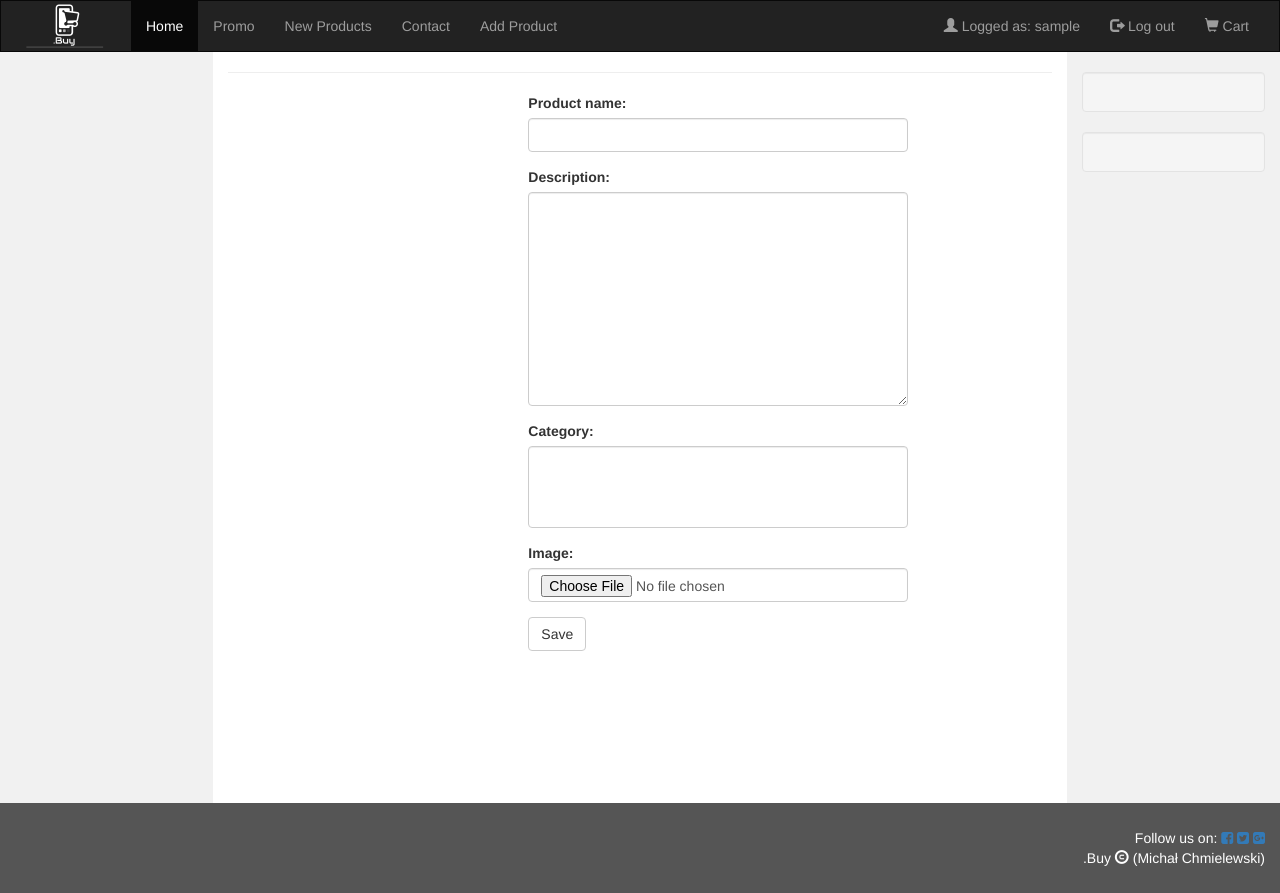
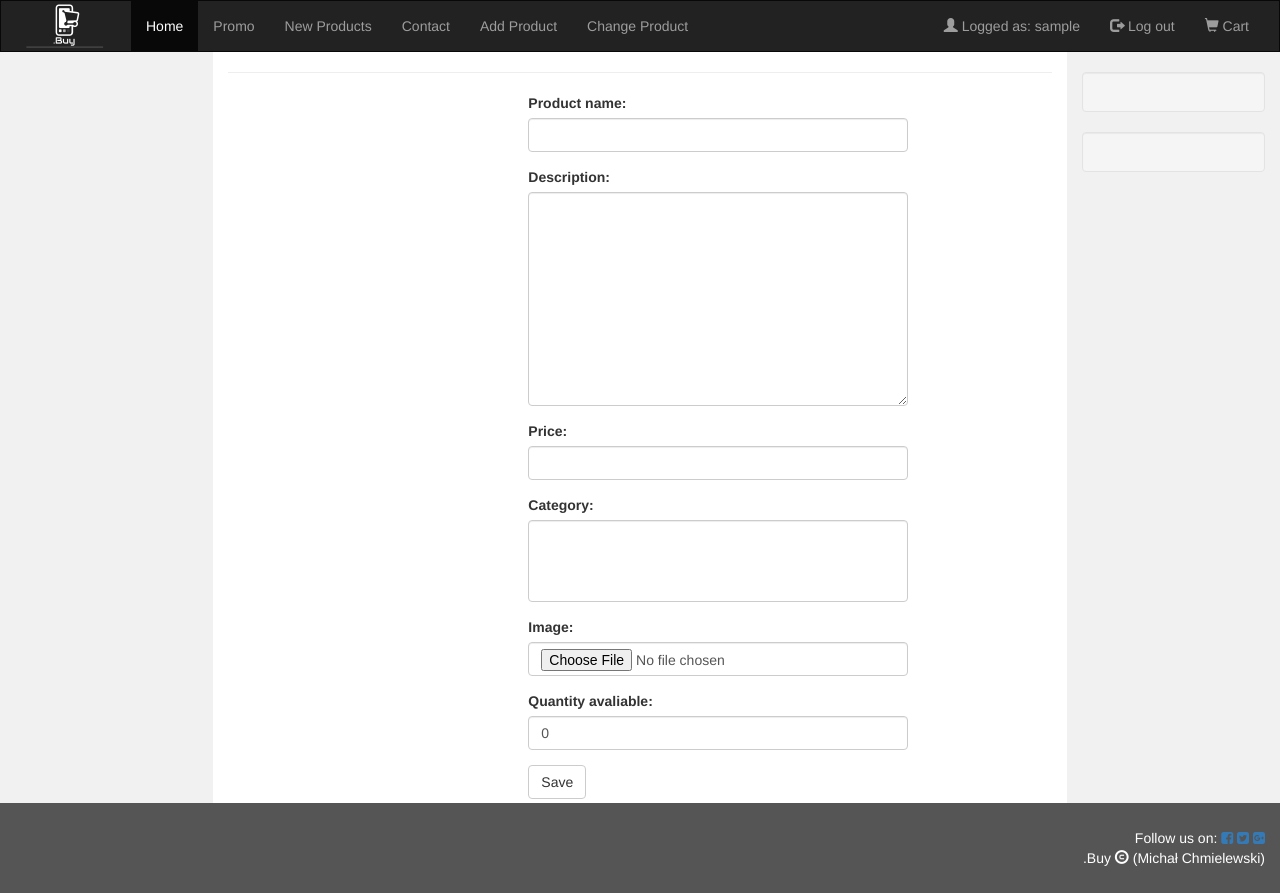
Before and after one commit to chmielak90/Shop, a Django app: page /add_product in a window 1280 px wide. Run offline with Django 3.2, Linux system fonts and the light colour scheme; the visitor is signed in with stand-in values (Sample User, id 1); data that the repository does not hold is empty; some libraries are stand-ins or nearby versions.

Commit message:
Edit - AddProductView; add - ProductView, NewProductView

```diff
--- a/online_store/urls.py
+++ b/online_store/urls.py
@@ -19,8 +19,9 @@ from django.conf.urls.static import static
 from django.contrib import admin
 
 from shop.views import (ShopView, LogIn, LogOutView, RegisterView, EditUserSignView,
-                        AddAddressView, EditAddressView, ShowAddressesView, UserInfoView, AddProductView, CreateView,
-                        ProductView, UserEditView, PromoView, NewProductView, ContactView, ChangePasswordView)
+                        AddAddressView, EditAddressView, ShowAddressesView, UserInfoView, AddProductView,
+                        ProductView, UserEditView, PromoView, NewProductView, ContactView, ChangePasswordView,
+                        ShoppingCartView, ChangeProductView)
 
 
 urlpatterns = [
@@ -35,11 +36,13 @@ urlpatterns = [
     url(r'^edit_address/(?P<pk>(\d)+)$', EditAddressView.as_view(), name='edit_address'),
     url(r'^user$', UserInfoView.as_view(), name='user_info'),
     url(r'^add_product$', AddProductView.as_view(), name='add_product'),
+    url(r'^change_product', ChangeProductView.as_view(), name='change_product'),
     url(r'^product/(?P<id>(\d)+)$', ProductView.as_view(), name='product_view'),
     url(r'^edit_user$', UserEditView.as_view()),
     url(r'^promo$', PromoView.as_view(), name='promo'),
     url(r'^news$', NewProductView.as_view(), name='new_products'),
     url(r'^contact_us$', ContactView.as_view(), name='contact_us'),
     url(r'^change_password$', ChangePasswordView.as_view(), name='change_password'),
+    url(r'^cart$', ShoppingCartView.as_view(),name='shopping_cart'),
 
 ] + static(settings.MEDIA_URL, document_root=settings.MEDIA_ROOT)
--- a/shop/forms.py
+++ b/shop/forms.py
@@ -1,5 +1,7 @@
 from django import forms
 from django.core.validators import EmailValidator
+
+from shop.models import Product, ProductAvailability
 
 
 class LoginForm(forms.Form):
@@ -71,3 +73,32 @@ class ChangePasswordForm(forms.Form):
             raise forms.ValidationError(
                 "Password's don't match!"
             )
+
+
+class ProductQuantityForm(forms.Form):
+
+    CNT_QUANTITY = {
+        'name': "quantity",
+        'min': "1",
+        'step': "1",
+        'value':  "1",
+        'class': "form-control input-sm col-sm-4 quantity_product",
+    }
+
+    quantity = forms.IntegerField(label="", widget=forms.NumberInput(attrs=CNT_QUANTITY))
+
+
+class ProductAvailabilityForm(forms.ModelForm):
+    CNT_QUANTITY = {
+        'name': "quantity",
+        'min': "0",
+        'step': "1",
+        'value': "0",
+        'class': "form-control col-sm-4",
+    }
+
+    quantity = forms.IntegerField(label="Quantity avaliable", widget=forms.NumberInput(attrs=CNT_QUANTITY))
+
+    class Meta:
+        model = Product
+        fields = '__all__'
--- a/shop/models.py
+++ b/shop/models.py
@@ -24,7 +24,9 @@ class Address(models.Model):
 class Order(models.Model):
     user = models.ForeignKey(User)
     comments = models.TextField(null=True)
+    sum_product_cost = models.FloatField(null=False)
     send_address = models.OneToOneField(Address)
+    order_time = models.DateTimeField(auto_now_add=True)
 
     def __str__(self):
         return "user: {}, order num: {}".format(self.user, self.id)
@@ -33,6 +35,7 @@ class Order(models.Model):
 class Invoice(models.Model):            # faktura
     order = models.OneToOneField(Order)
     bill_address = models.OneToOneField(Address)
+    inserted_date = models.DateField(auto_now_add=True)
 
 
 class ShoppingCart(models.Model):
@@ -53,8 +56,10 @@ class ProductCategory(models.Model):
 class Product(models.Model):
     product_name = models.CharField(max_length=64)
     description = models.TextField()
+    price = models.FloatField(null=False)
     category = models.ManyToManyField(ProductCategory)
     image = models.ImageField(max_length=64, blank=True, null=True)
+    add_date = models.DateTimeField(auto_now_add=True)
 
     def __str__(self):
         return self.product_name
@@ -63,6 +68,7 @@ class Product(models.Model):
 class OrderLine(models.Model):
     product = models.OneToOneField(Product)
     quantity = models.IntegerField(null=False)
+    price_quantity = models.FloatField(null=False)
     order = models.ForeignKey(Order, null=True, blank=True)
     shopping_cart = models.ForeignKey(ShoppingCart)
 
--- a/shop/static/css/style.css
+++ b/shop/static/css/style.css
@@ -104,3 +104,20 @@ a.grey_submenu:focus{
   margin-left:20px;
 }
 */
+
+.img-thumbnail {
+    width: 20vh;
+}
+
+.quantity_product{
+    width: 7vh;
+}
+
+.inline{
+    display: inline;
+}
+
+.inline_border{
+    display: inline;
+    margin-left: 5px;
+}
--- a/shop/templates/base.html
+++ b/shop/templates/base.html
@@ -1,4 +1,6 @@
 {% load staticfiles %}
+
+
 <!DOCTYPE html>
 <html lang="en">
     <head>
@@ -30,6 +32,7 @@
                     <li><a href="{% url 'contact_us' %}">Contact</a></li>
                     {% if request.user.is_authenticated and request.user.is_staff %}
                     <li><a href="{% url 'add_product' %}">Add Product</a></li>
+                    <li><a href="{% url 'change_product' %}">Change Product</a></li>
                     {% endif %}
                 </ul>
                 <ul class="nav navbar-nav navbar-right">
--- a/shop/templates/shop_home.html
+++ b/shop/templates/shop_home.html
@@ -1,4 +1,5 @@
 {% extends "base.html" %}
+
 
 {% block category%}
 <div class="container-fluid">
--- a/shop/views.py
+++ b/shop/views.py
@@ -2,6 +2,7 @@ from django.contrib.auth import authenticate, logout, login
 from django.contrib.auth.mixins import LoginRequiredMixin
 from django.contrib.auth.models import Group
 from django.core import serializers
+from django.http import Http404
 from django.http import HttpResponse
 from django.http import HttpResponseRedirect
 
@@ -13,15 +14,15 @@ from django.views import View
 from django.views.generic import CreateView
 from django.views.generic import UpdateView
 
-from .models import User, ProductCategory, Address, Product
-from .forms import LoginForm, RegisterForm, ChangePasswordForm
+from .models import User, ProductCategory, Address, Product, ShoppingCart, OrderLine, ProductAvailability
+from .forms import LoginForm, RegisterForm, ChangePasswordForm, ProductQuantityForm, ProductAvailabilityForm
 
 
 class ShopView(View):
 
     def get(self, request):
 
-        return render(request, 'shop_home.html')
+        return render(request, 'shop_home.html', )
 
 
 class RegisterView(View):
@@ -37,6 +38,7 @@ class RegisterView(View):
             email = form.cleaned_data['email']
             password = form.cleaned_data['password']
             new_user = User.objects.create_user(username=username, email=email, password=password)
+            ShoppingCart.objects.create(user=new_user)
             g = Group.objects.get(name='Buyer')
             g.user_set.add(new_user)
             user = authenticate(username=username, password=password)
@@ -149,29 +151,66 @@ class ChangePasswordView(LoginRequiredMixin, View):
         return render(request, 'change_password.html', {'form': form})
 
 
-class AddProductView(LoginRequiredMixin, CreateView):
-    model = Product
-    template_name = 'add_product.html'
-    fields = '__all__'
+class AddProductView(LoginRequiredMixin, View):
 
-    def get_success_url(self):
-        return reverse_lazy('product_view', kwargs={'id': self.object.id})
+    def get(self, request):
+        form = ProductAvailabilityForm
+        return render(request, 'add_product.html', {'form': form})
+
+    def post(self, request):
+        form = ProductAvailabilityForm(request.POST, request.FILES)
+        if form.is_valid():
+            product = form.save()
+            p = Product.objects.get(pk=product.pk)
+            ProductAvailability.objects.create(quantity=form.cleaned_data['quantity'], product=p)
+            url = reverse_lazy('product_view', kwargs={'id': product.pk})
+            return HttpResponseRedirect(url)
 
 
-class ProductView(CreateView):
+class ProductView(View):
+
+    def get(self, request, id):
+        product = Product.objects.get(pk=id)
+        product_avability = ProductAvailability.objects.get(product=product)
+        quantity = product_avability.quantity
+        form = ProductQuantityForm
+        return render(request, 'product_view.html', {'product': product, 'form': form, 'quantity': quantity})
+
+    def post(self, request, id):
+        form = ProductQuantityForm(request.POST)
+        if form.is_valid():
+            product = Product.objects.get(pk=id)
+            shopping_cart = ShoppingCart.objects.get(user=request.user)
+            OrderLine.objects.create(product=product, quantity=form.cleaned_data['quantity'],
+                                     price_quantity=form.cleaned_data['quantity']*product.price,
+                                     shopping_cart=shopping_cart)
+            url = reverse('shopping_cart')
+            return HttpResponseRedirect(url)
+        else:
+            return Http404('Bad gatway')
+
+
+class ChangeProductView(UpdateView):
     pass
+
 
 class PromoView(CreateView):
     pass
 
-class NewProductView(CreateView):
-    pass
+
+class NewProductView(View):
+
+    def get(self, request):
+        products = Product.objects.all().order_by('add_date')[:6]
+        return render(request, 'news_products.html', {'products': products})
+
 
 class ContactView(CreateView):
     pass
 
 
-
+class ShoppingCartView(CreateView):
+    pass
 
 
 
```
Also changed, not shown: shop/templates/news_products.html (added, +24 -0 lines), shop/templates/product_view.html (added, +42 -0 lines), shop/static/images/978080_12_f.png (deleted).
